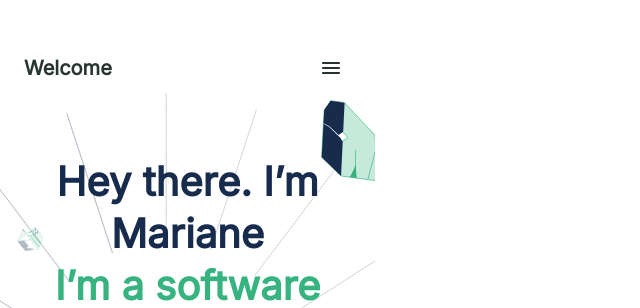
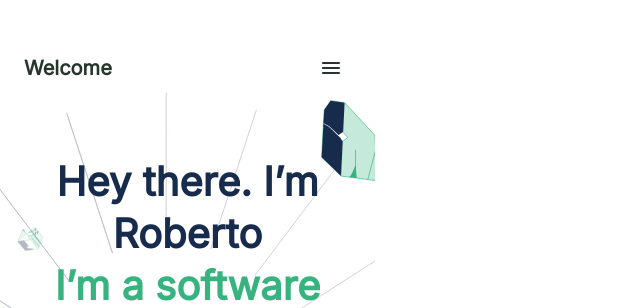
Before and after one commit to rbanos-mv/js-portfolio, a website: page index.html in a window 1280 px wide. Shown: the top 308 px of the page, without its empty margins (0-640 px from the left). Drawn offline with Linux system fonts and the light colour scheme.

Commit message:
Change my name

```diff
--- a/index.html
+++ b/index.html
@@ -23,7 +23,7 @@
         </nav>
         <div class="headline">
           <div class="primary h2">
-            <span class="dark">Hey there. I’m Mariane</span>
+            <span class="dark">Hey there. I’m Roberto</span>
             <br/>
             <span class="green">I’m a software developer</span>
           </div>
```
